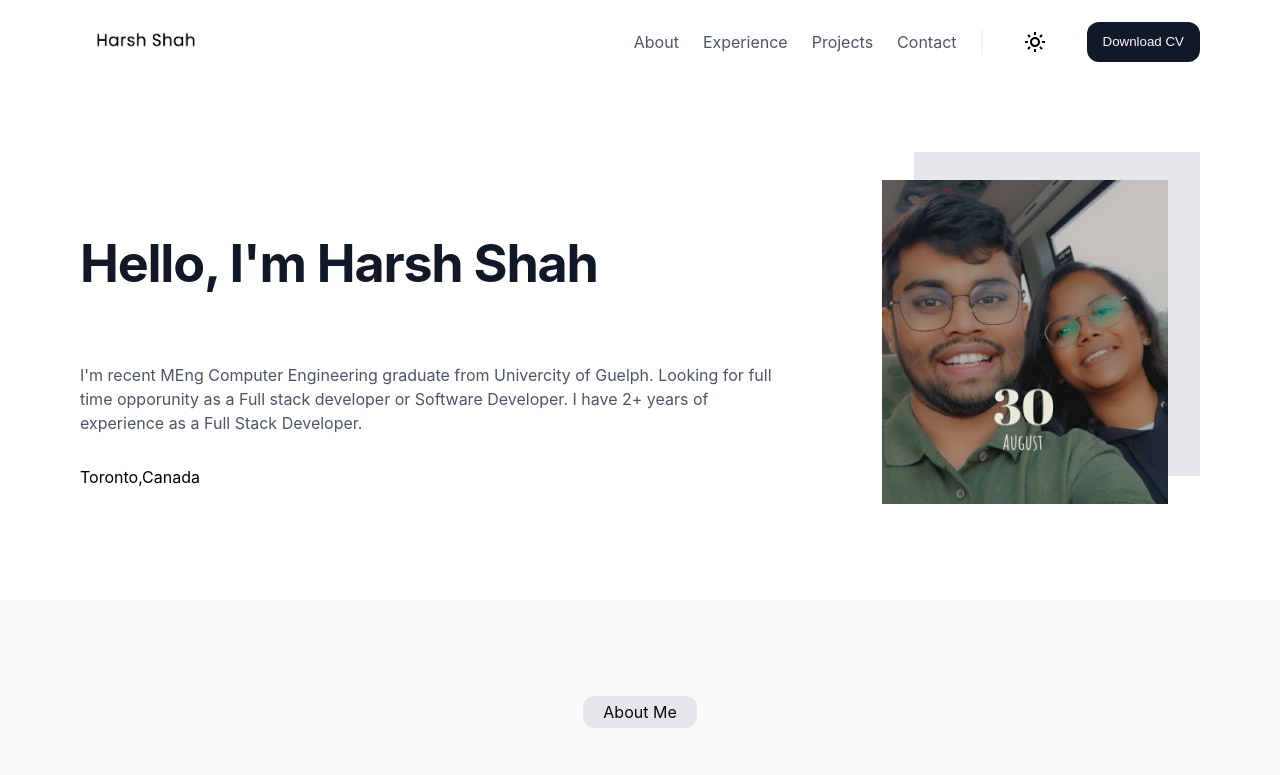
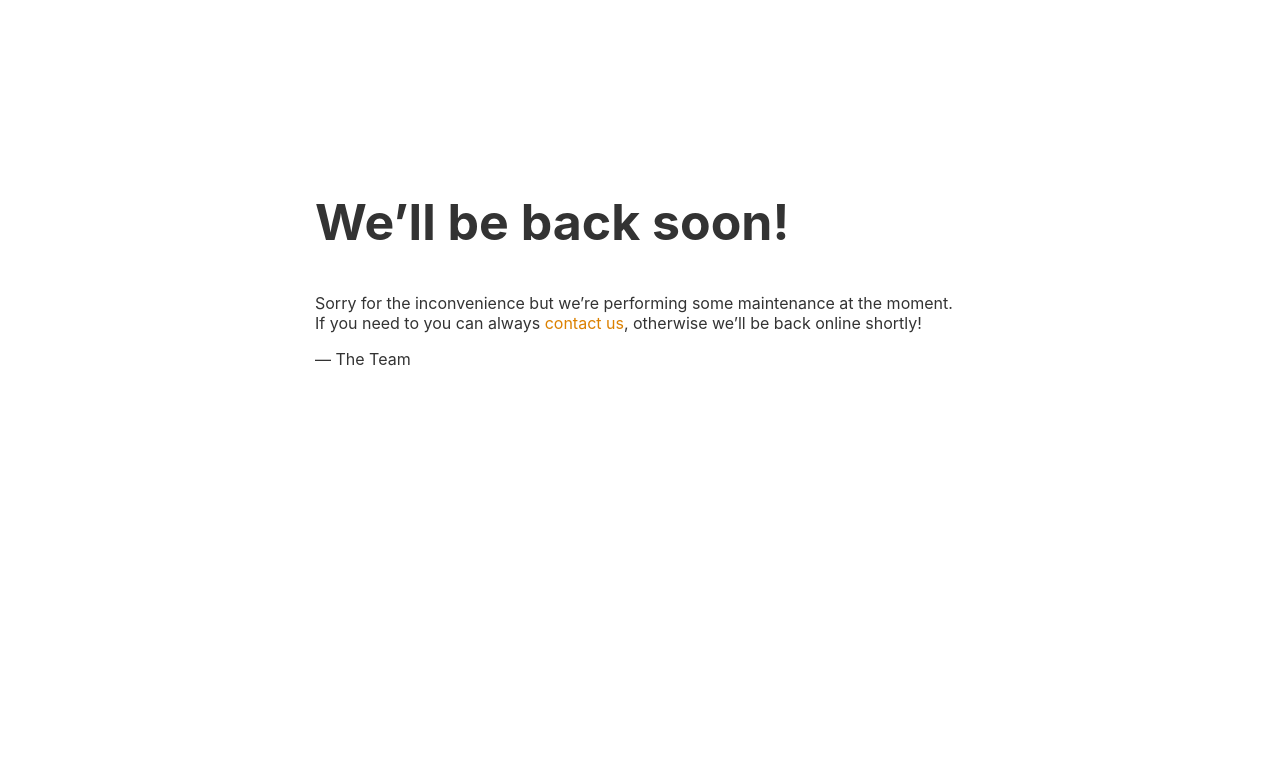
Before and after one commit to richal3004/portfolio-website, a React (Create React App) app: page / in a window 1280 px wide. Shown: the top 775 px of the page. Built offline with nearby package versions, Linux system fonts and the light colour scheme.

Commit message:
Page Construction

```diff
--- a/src/App.js
+++ b/src/App.js
@@ -8,12 +8,16 @@ import Project from './Components/Project/Project';
 import Contact from './Components/Contact/Contact';
 import Footer from './UI/Footer/Footer';
 import { BrowserRouter } from 'react-router-dom';
+import PageUnderConstruction from './PageUnderConstruction.js';
+import { Fragment } from 'react';
 
 function App() {
+  let WesiteStatus= false;
   return (
     <BrowserRouter>
     <div className="App">
-      <NavBar />
+      {(WesiteStatus===false)?(<PageUnderConstruction />):
+      ( <Fragment><NavBar />
       <Intro />
       <About />
       <SkillBlock />
@@ -21,9 +25,11 @@ function App() {
       <Project/>
       <Contact/>
       <Footer/>
+      </Fragment>)}
     </div>
     </BrowserRouter>
   );
 }
 
+
 export default App;
--- a/src/Components/About/About.module.css
+++ b/src/Components/About/About.module.css
@@ -18,7 +18,7 @@
     display: flex;
     align-items: flex-start;
     gap: 3rem;
-    align-self: stretch;
+    /* align-self: stretch; */
     flex-wrap: wrap;
 }
 
--- a/src/Components/Intro/IntroContent/IntroContent.js
+++ b/src/Components/Intro/IntroContent/IntroContent.js
@@ -2,7 +2,7 @@ import classes from './IntroContent.module.css';
 const IntroContent=(props)=>{
     return(
     <div className={classes.IntroContent}>
-        <p className={classes.TitleName}>Hello, I'm Harsh Shah</p>
+        <p className={classes.TitleName}>Hello, I'm Richal Patel</p>
         <p className={classes.TitleText}>
         I'm recent MEng Computer Engineering graduate from Univercity of Guelph.
         Looking for full time opporunity as a Full stack developer or Software Developer.
--- /dev/null
+++ b/src/PageUnderConstruction.js
@@ -0,0 +1,17 @@
+const PageUnderConstruction =()=>{
+    return(
+        <div style={{ textAlign: "center", padding: 150, font: 20, color: "#333333", }}>
+        <title>Site Maintenance</title>
+
+<article style={{display: "block", textAlign: "left", width: 650, marginTop:0,marginBottom: 0, marginRight:"auto", marginLeft:"auto",}}>
+    <h1 style={{fontSize: 50,}}>We&rsquo;ll be back soon!</h1>
+    <div>
+        <p>Sorry for the inconvenience but we&rsquo;re performing some maintenance at the moment. If you need to you can always <a style={{ color: "#dc8100", textDecoration: "none",}}href="mailto:richalpatel3004@gmail.com">contact us</a>, otherwise we&rsquo;ll be back online shortly!</p>
+        <p>&mdash; The Team</p>
+    </div>
+</article>
+</div>
+    )
+}
+
+export default PageUnderConstruction;
```
Also changed, not shown: 13 other files (tests, documents, lock files or other folders).
